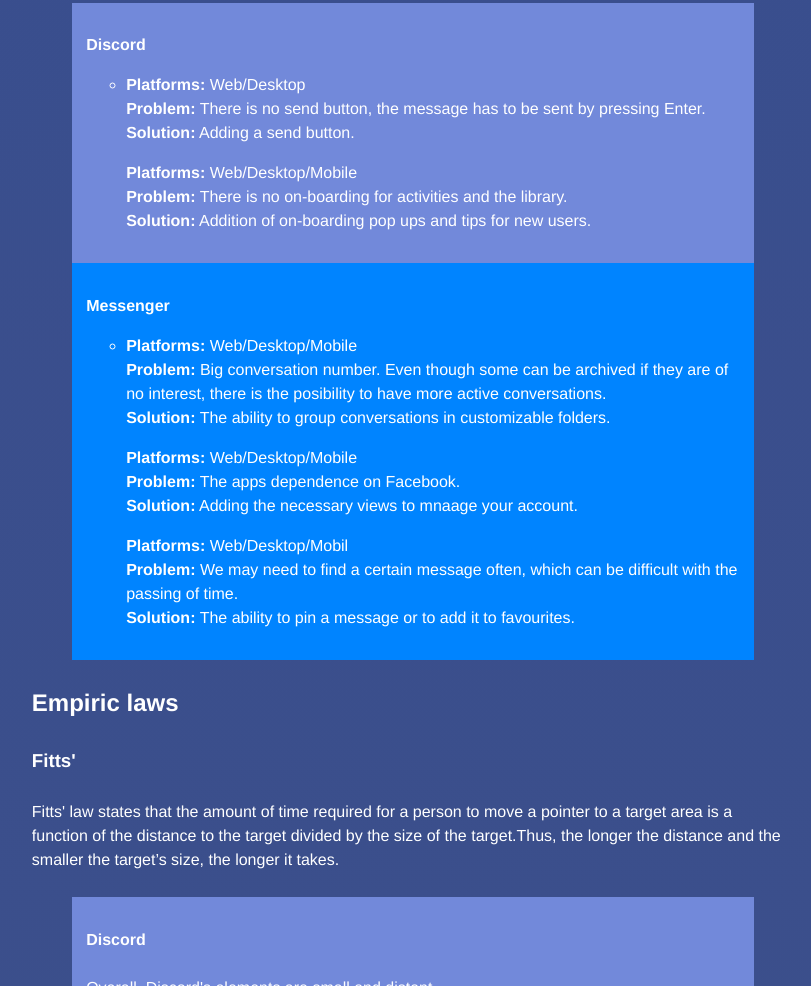
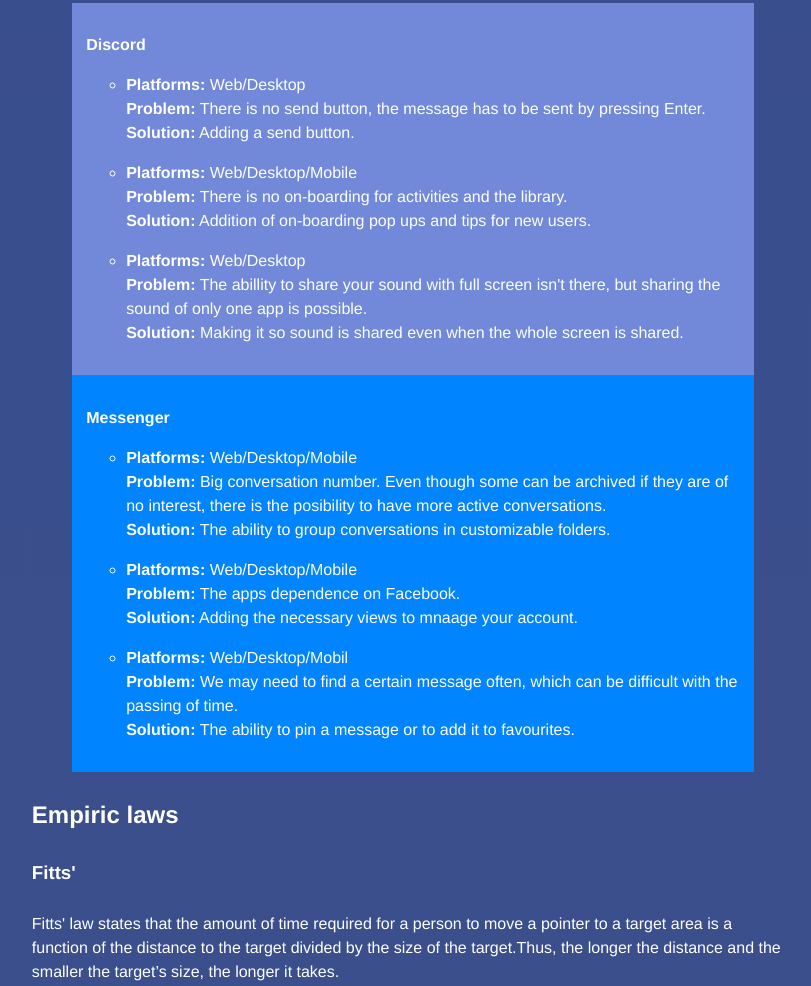
Before and after one commit to AlexaGeorgeCatalin/HCI_2023, a plain HTML site: page index.html in a window 1280 px wide. Shown: the part 11014-12000 px from the top of the page, without its empty margins (229-1040 px from the left). Drawn offline with Linux system fonts and the light colour scheme.

Commit message:
Update index.html

```diff
--- a/index.html
+++ b/index.html
@@ -348,10 +348,19 @@
 				<b>Problem:</b> There is no send button, the message has to be sent by pressing Enter.<br>
 				<b>Solution:</b> Adding a send button.
 			</p>
+		</li>
+		<li>
 			<p>
 				<b>Platforms:</b> Web/Desktop/Mobile<br>
 				<b>Problem:</b> There is no on-boarding for activities and the library.<br>
 				<b>Solution:</b> Addition of on-boarding pop ups and tips for new users.
+			</p>
+		</li>
+		<li>
+			<p>
+				<b>Platforms:</b> Web/Desktop<br>
+				<b>Problem:</b> The abillity to share your sound with full screen isn't there, but sharing the sound of only one app is possible.<br>
+				<b>Solution:</b> Making it so sound is shared even when the whole screen is shared.
 			</p>
 		</li>
 		</ul>
@@ -365,11 +374,15 @@
 				<b>Problem:</b> Big conversation number. Even though some can be archived if they are of no interest, there is the posibility to have more active conversations.<br>
 				<b>Solution:</b> The ability to group conversations in customizable folders.
 			</p>
+		</li>
+		<li>
 			<p>
 				<b>Platforms:</b> Web/Desktop/Mobile<br>
 				<b>Problem:</b> The apps dependence on Facebook.<br>
 				<b>Solution:</b> Adding the necessary views to mnaage your account.
 			</p>
+		</li>
+		<li>
 			<p>
 				<b>Platforms:</b> Web/Desktop/Mobil<br>
 				<b>Problem:</b> We may need to find a certain message often, which can be difficult with the passing of time.<br>
@@ -458,7 +471,7 @@
 		<li>Allowing two active users to do certain activities or play minigames such as billiard, basketball, etc.</li>
 		<p></p>
 		<center><img class="img_vertical" src="https://i.imgur.com/Ys44lNs.jpg"></center>
-		<li>Adding an onboarding flow for new users.</li>
+		<li>Adding an on-boarding flow for new users.</li>
 		<p></p>
 		<center><img class="img_orizontal" src="https://i.imgur.com/6ifId42.jpg"></center>
 		</ul>
```
